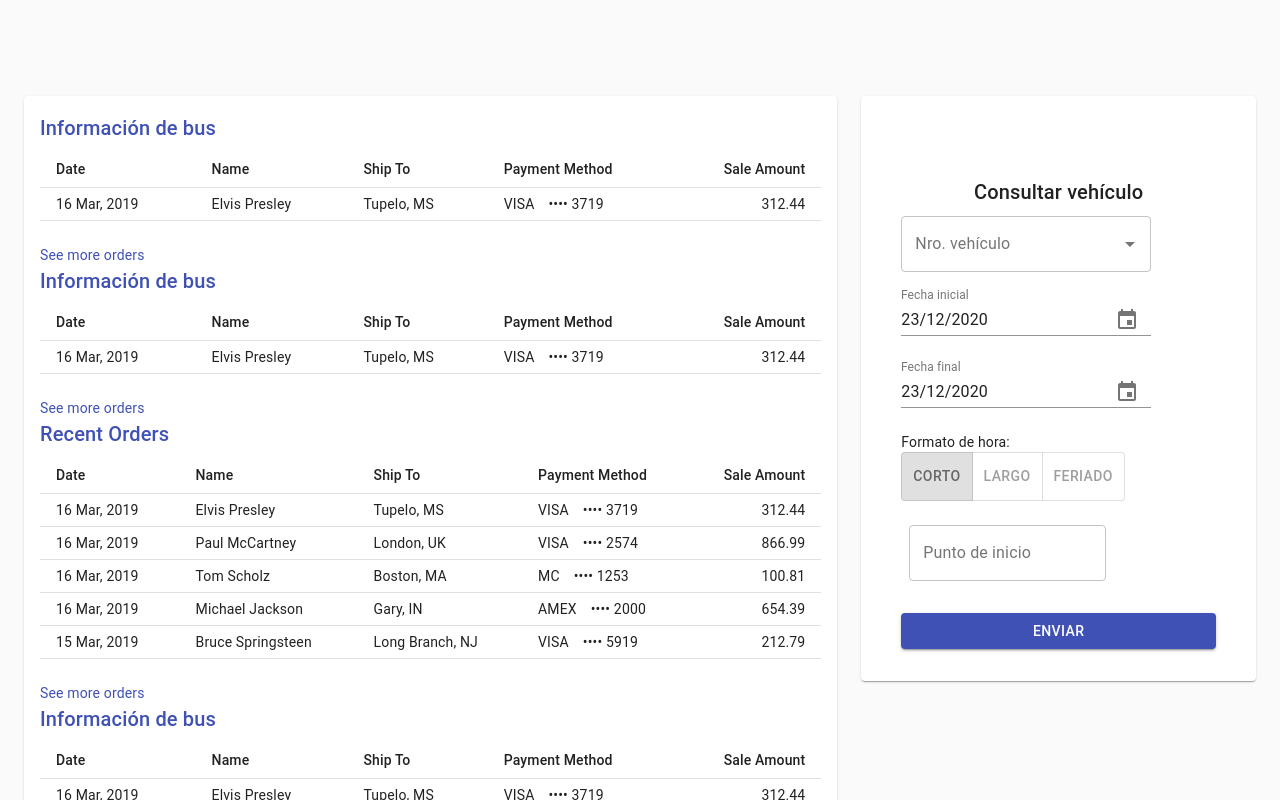
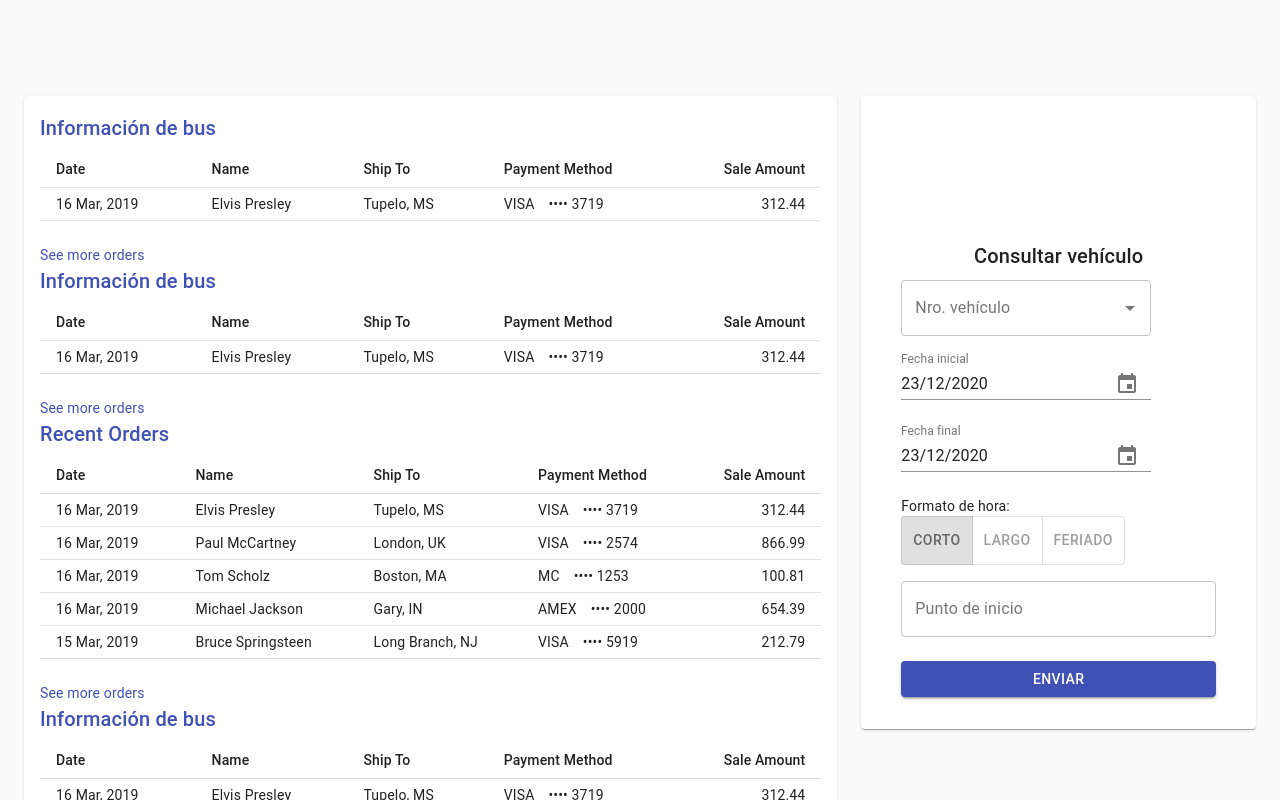
Before and after one commit to P4UL92/MonitoreoDashboard, a React (Create React App) app: page /tiempos-control in a window 1280 px wide. Built offline with nearby package versions, Linux system fonts and the light colour scheme.

Commit message:
29-12-2020-13:00

```diff
--- a/src/Components/BusQuery.js
+++ b/src/Components/BusQuery.js
@@ -21,8 +21,7 @@ import ToggleButtonGroup from "@material-ui/lab/ToggleButtonGroup";
 const useStyles = makeStyles((theme) => ({
   root: {
     "& > *": {
-      margin: theme.spacing(1),
-      width: "25ch"
+      width: "100%"
     }
   },
   paper: {
@@ -77,7 +76,7 @@ export default function BusQuery() {
   const classes = useStyles();
 
   return (
-    <Container component="main" maxWidth="xs">
+    <Container component="main" maxWidth="xs" className={classes.paper}>
       <CssBaseline />
       <div className={classes.paper}>
         <Typography component="h1" variant="h6">
```
